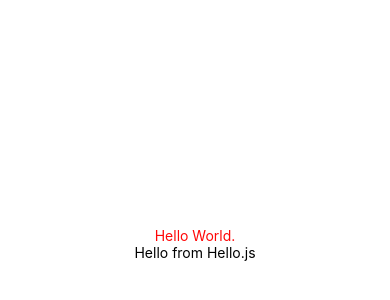
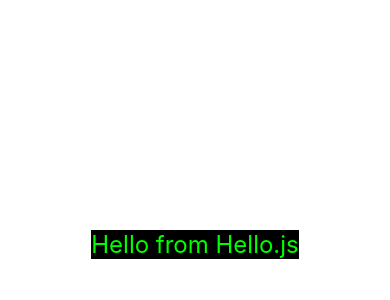
Before and after one commit to the-J/TipCalc, a React Native app in the folder tipcalc/: screen / in a window 390 px wide. Shown: the part 178-478 px from the top of the page. Built offline with nearby package versions, Linux system fonts and the light colour scheme.

Commit message:
learning basic styles for components

```diff
--- a/tipcalc/App.js
+++ b/tipcalc/App.js
@@ -7,7 +7,6 @@ export default class App extends React.Component {
   render() {
     return (
       <View style={styles.container}>
-        <Text style={styles.redText}>Hello World.</Text>
         <Hello />
       </View>
     );
@@ -20,8 +19,5 @@ const styles = StyleSheet.create({
     backgroundColor: '#fff',
     alignItems: 'center',
     justifyContent: 'center',
-  },
-  redText: {
-    color: '#FF0707'
   }
 });
--- a/tipcalc/Hello.js
+++ b/tipcalc/Hello.js
@@ -1,5 +1,6 @@
 import React from 'react';
 import {
+    StyleSheet,
     View,
     Text
 } from 'react-native';
@@ -8,8 +9,16 @@ export default class Hello extends React.Component {
     render() {
         return (
             <View>
-                <Text>Hello from Hello.js</Text>
+                <Text style={styles.hello}>Hello from Hello.js</Text>
             </View>
         )
     }
 }
+
+const styles = StyleSheet.create({
+    hello: {
+        color: '#00FF00',
+        backgroundColor: '#000000',
+        fontSize: 24
+    }
+})
```
